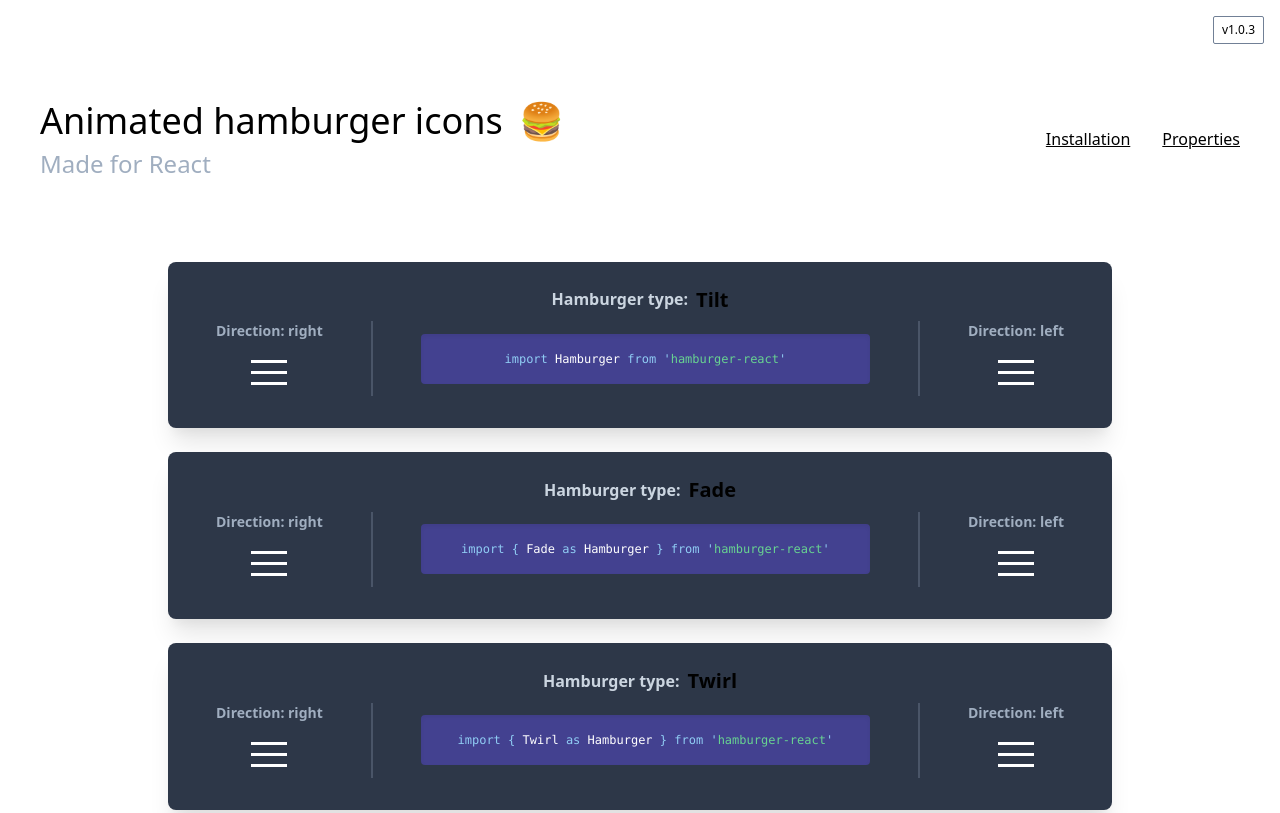
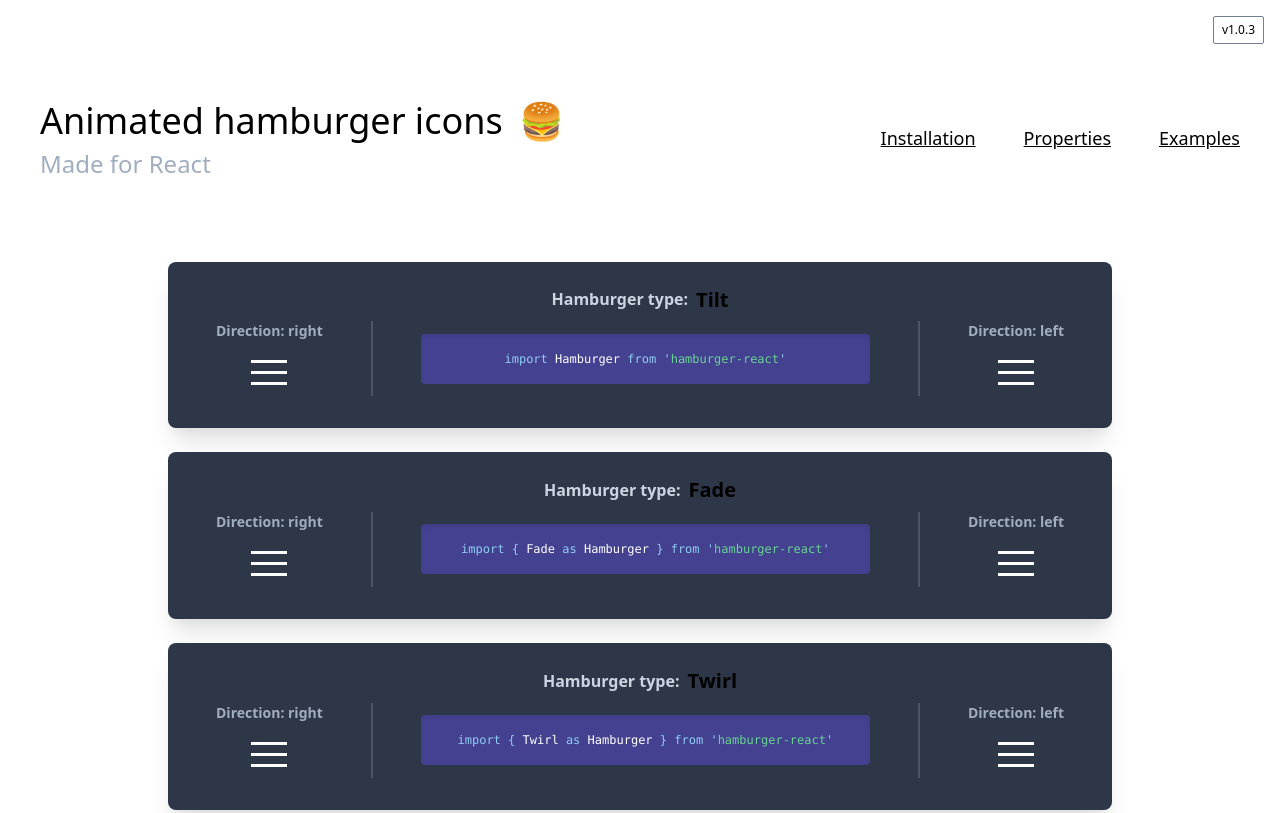
Before and after one commit to cyntler/hamburger-react, a Gatsby site in the folder src/: page / in a window 1280 px wide. Shown: the top 813 px of the page. Built offline with nearby package versions, Linux system fonts and the light colour scheme; Gatsby itself is replaced by a stand-in of ours.

Commit message:
:sparkles: Add menu item

```diff
--- a/src/src/components/menu.js
+++ b/src/src/components/menu.js
@@ -1,20 +1,28 @@
 import React from 'react'
 
 export default () => (
-  <div className="hidden md:flex -mr-4 font-medium">
+  <div className="hidden md:flex -mr-4 lg:-mr-6 font-medium text-lg">
     <Anchor label="Installation" to="installation" />
     <Anchor label="Properties" to="properties" />
+    <Anchor label="Examples" to="properties" largeOnly />
   </div>
 )
 
-const Anchor = ({ label, to }) => {
+const Anchor = ({ label, to, largeOnly }) => {
   const clickHandler = to =>
     typeof document !== 'undefined' &&
     document.getElementById(to).scrollIntoView({ behavior: 'smooth' })
 
   return (
     <div
-      className="underline py-4 px-4 outline-none"
+      className={`
+        underline
+        ${largeOnly ? 'hidden lg:block' : ''}
+        py-4
+        px-4
+        lg:px-6
+        outline-none
+      `}
       role="button"
       onKeyUp={e => (e.key === 13 || e.keyCode === 13) && clickHandler(to)}
       tabIndex="0"
--- a/src/src/components/properties.js
+++ b/src/src/components/properties.js
@@ -6,7 +6,7 @@ import React from 'react'
 
 export default () => (
   <>
-    <Heading>Properties</Heading>
+    <Heading>Properties & examples</Heading>
 
     <div className="w-full max-w-xl">
       <Example>
```
